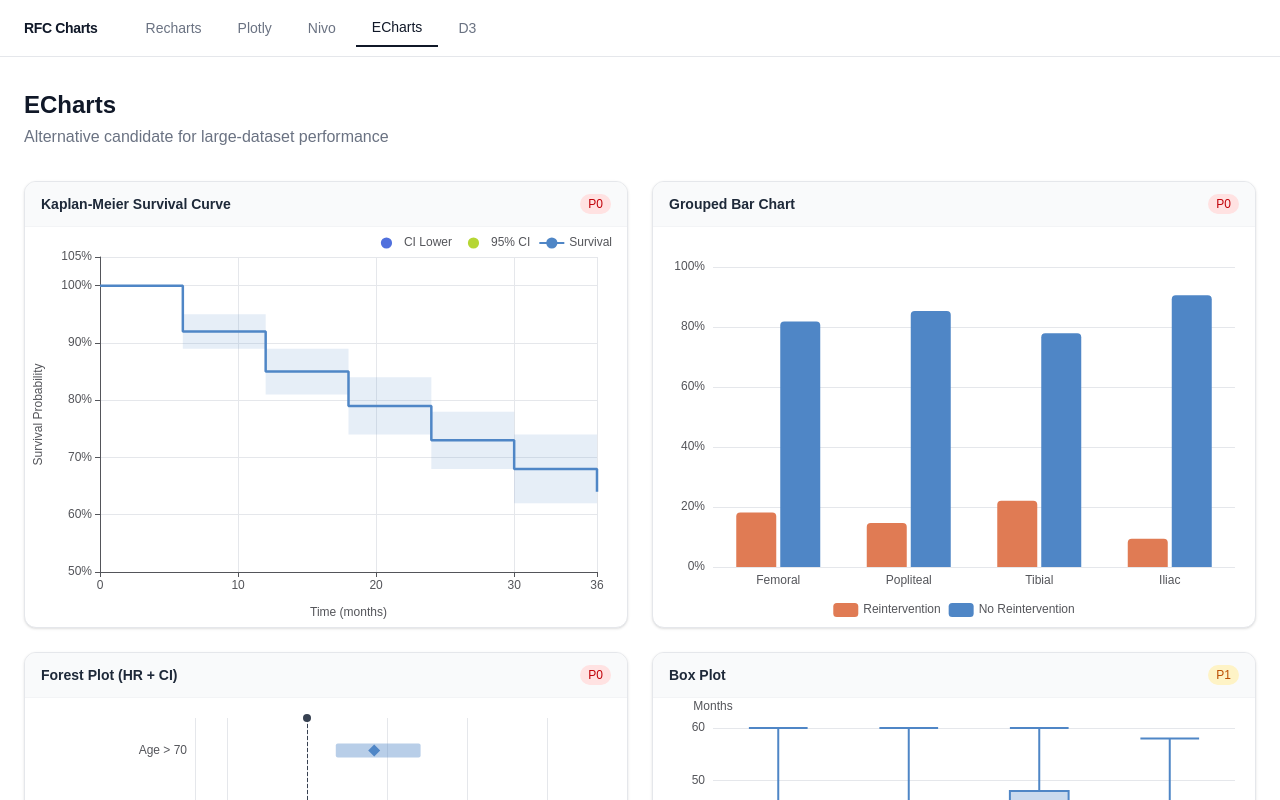
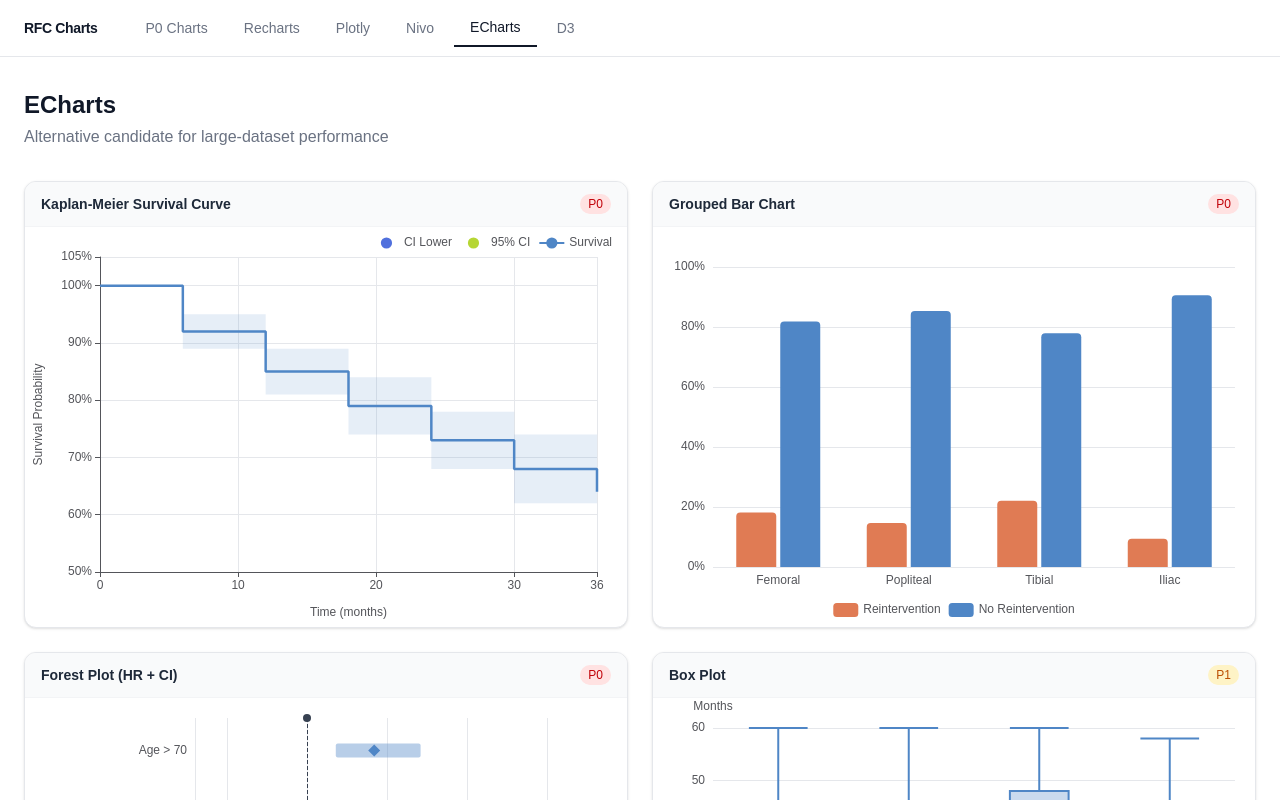
Before and after one commit to dahalprastut/plots, a Next.js app: page /charts/echarts in a window 1280 px wide. Shown: the top 800 px of the page. Built offline with nearby package versions, Linux system fonts and the light colour scheme.

Commit message:
feat: add ChartCard height prop and P0 nav entry

```diff
--- a/src/components/NavLinks.tsx
+++ b/src/components/NavLinks.tsx
@@ -5,11 +5,12 @@ import Link from 'next/link'
 import { usePathname } from 'next/navigation'
 
 const LIBRARIES = [
-  { label: 'Recharts', href: '/charts/recharts' },
-  { label: 'Plotly',   href: '/charts/plotly'   },
-  { label: 'Nivo',     href: '/charts/nivo'     },
-  { label: 'ECharts',  href: '/charts/echarts'  },
-  { label: 'D3',       href: '/charts/d3'       },
+  { label: 'P0 Charts', href: '/charts/p0'       },
+  { label: 'Recharts',  href: '/charts/recharts'  },
+  { label: 'Plotly',    href: '/charts/plotly'    },
+  { label: 'Nivo',      href: '/charts/nivo'      },
+  { label: 'ECharts',   href: '/charts/echarts'   },
+  { label: 'D3',        href: '/charts/d3'        },
 ] as const
 
 export function NavLinks() {
--- a/src/components/charts/ChartCard.tsx
+++ b/src/components/charts/ChartCard.tsx
@@ -10,10 +10,12 @@ export function ChartCard({
   name,
   priority,
   children,
+  height = 'h-[400px]',
 }: {
   name: string
   priority: Priority
   children: React.ReactNode
+  height?: string
 }) {
   return (
     <div className="overflow-hidden rounded-xl border border-gray-200 bg-white shadow-sm">
@@ -23,7 +25,7 @@ export function ChartCard({
           {priority}
         </span>
       </div>
-      <div className="h-[400px]">{children}</div>
+      <div className={height}>{children}</div>
     </div>
   )
 }
```
